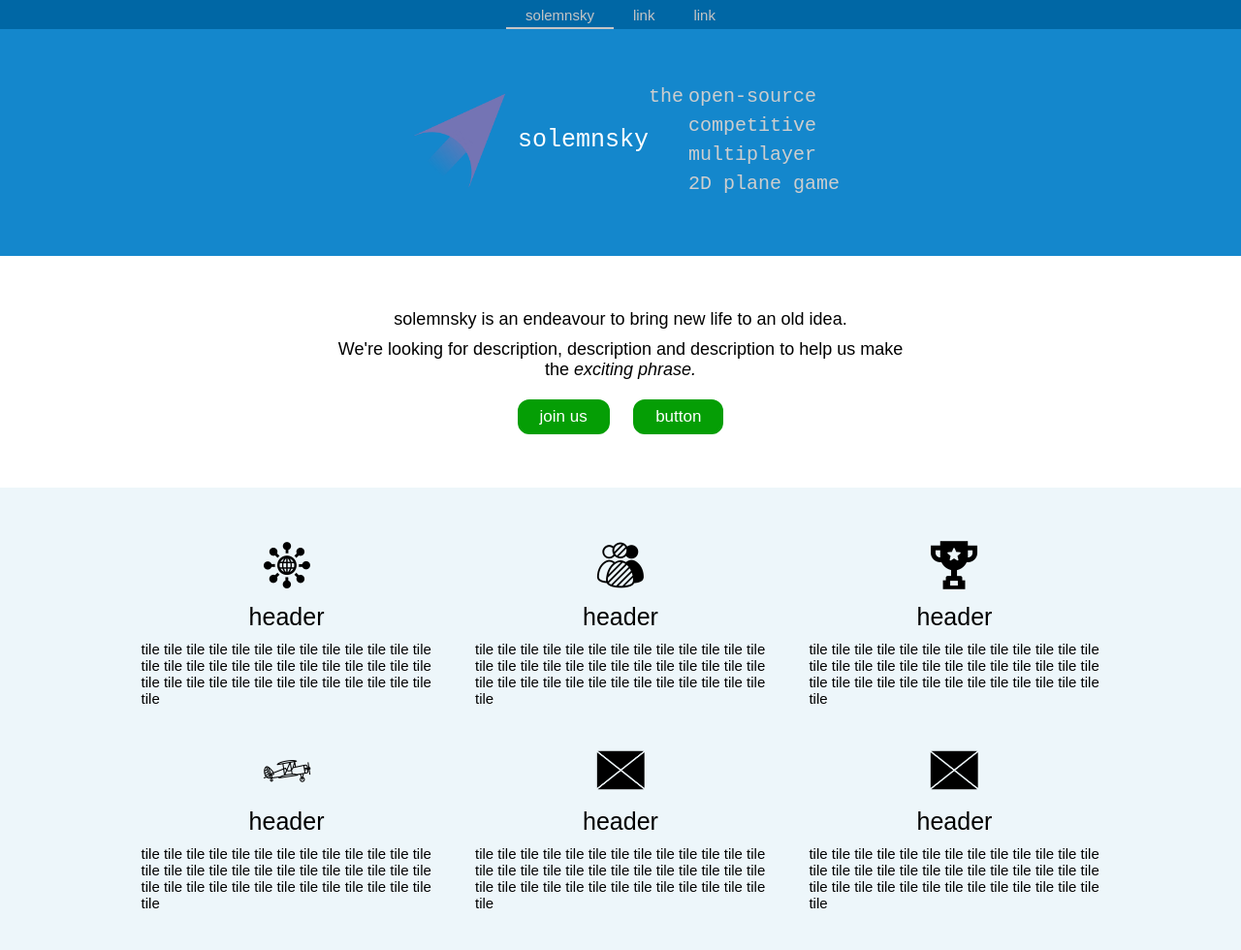
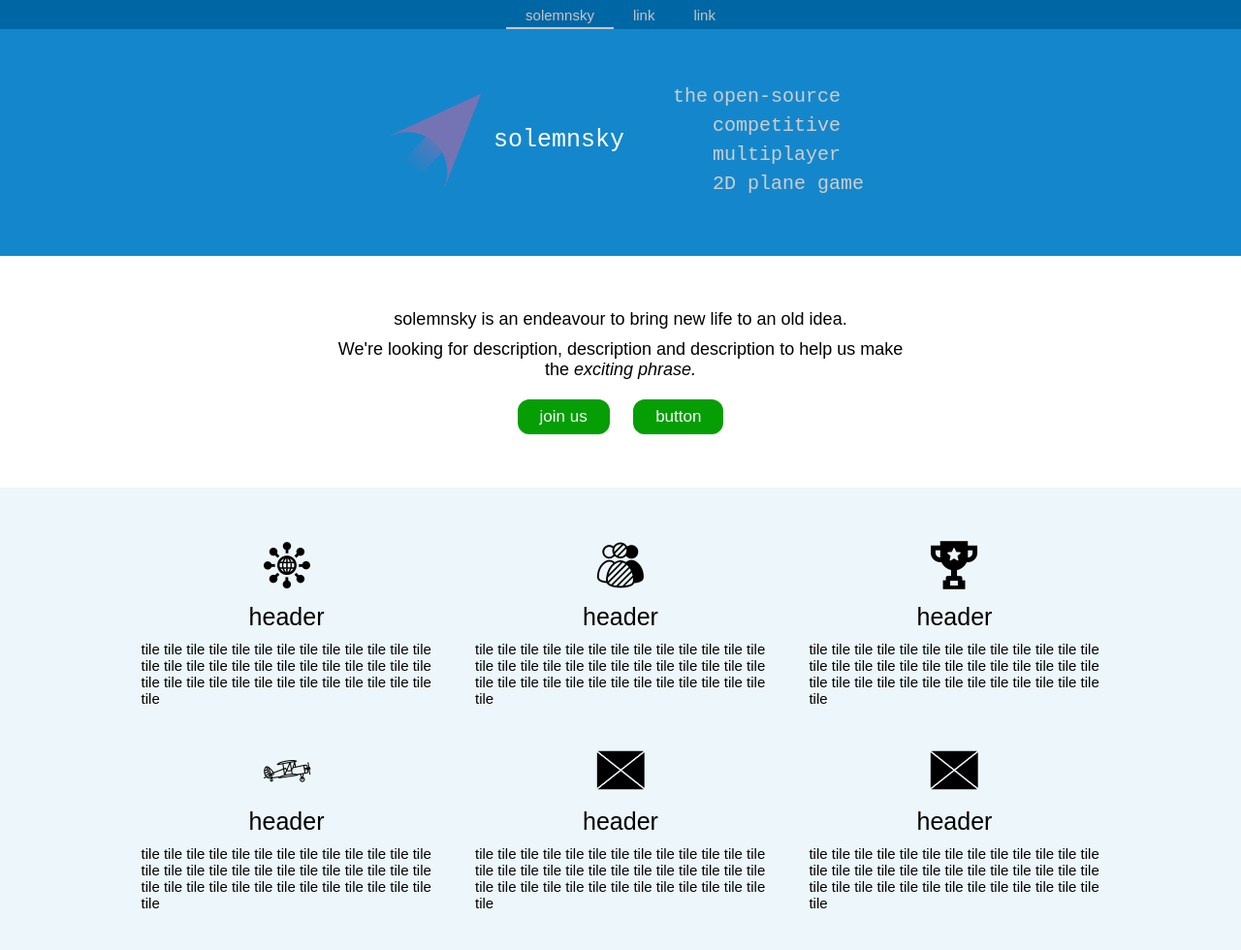
Before and after one commit to solemnsky/solemnsky.github.io, a Jekyll site: the page built from index.html, in a window 1280 px wide. Shown: the whole page at 97% size. Built offline with Jekyll 4.4.1, drawn with Linux system fonts in a browser that asks for light colours.

Commit message:
(goodnight)

```diff
--- a/css/main.scss
+++ b/css/main.scss
@@ -54,7 +54,6 @@ header#main-header {
   padding-bottom: $padding-rythm;
 
   > .inner {
-    max-width: 600px;
     display: inline-block;
     padding-left: 10px;
     padding-right: 10px;
@@ -82,6 +81,7 @@ header#main-header {
       font-size: 20px;
       color: #cecece;
       line-height: $height / 4;
+      margin-left: 50px;
 
       span {
         float: left;
```
